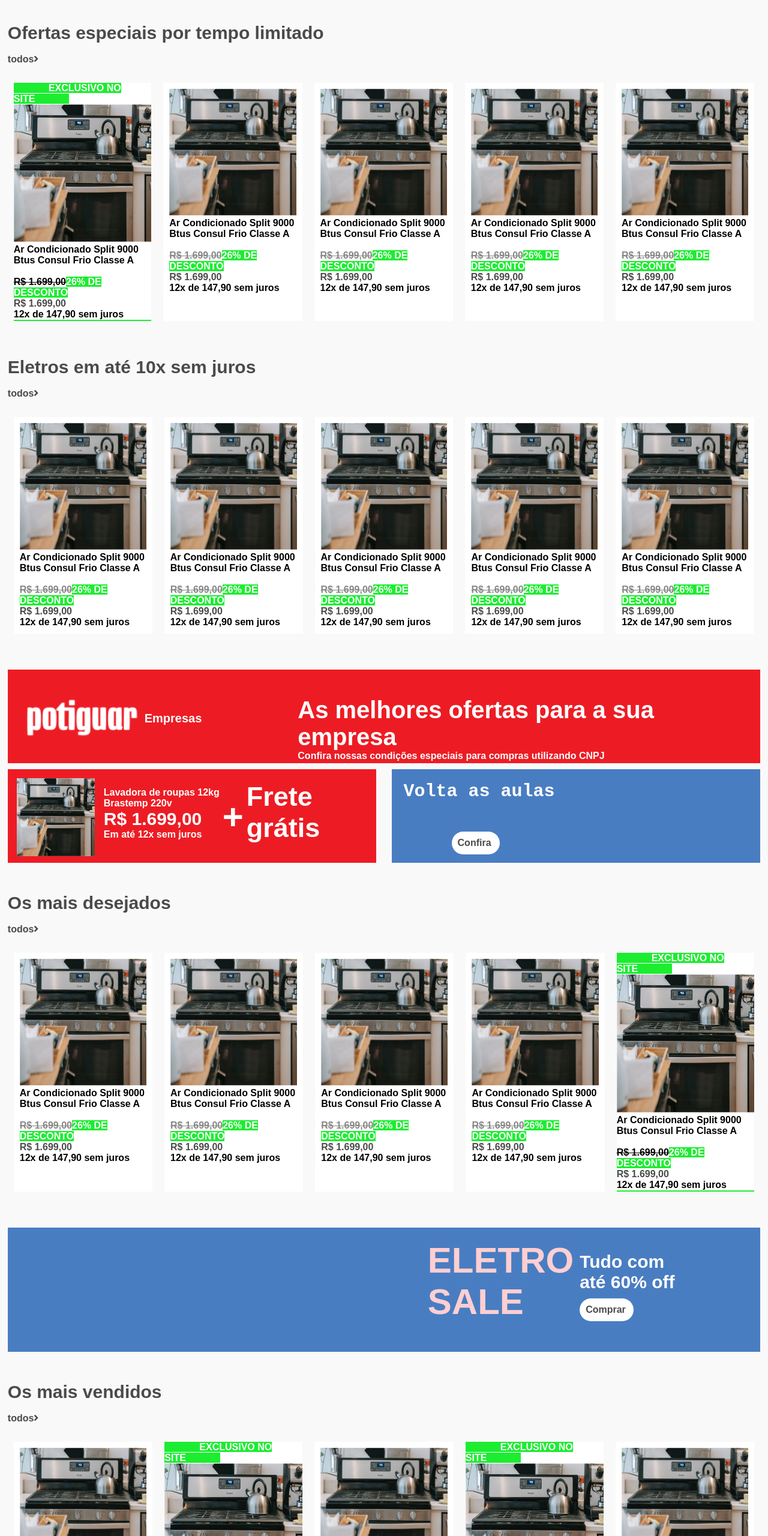
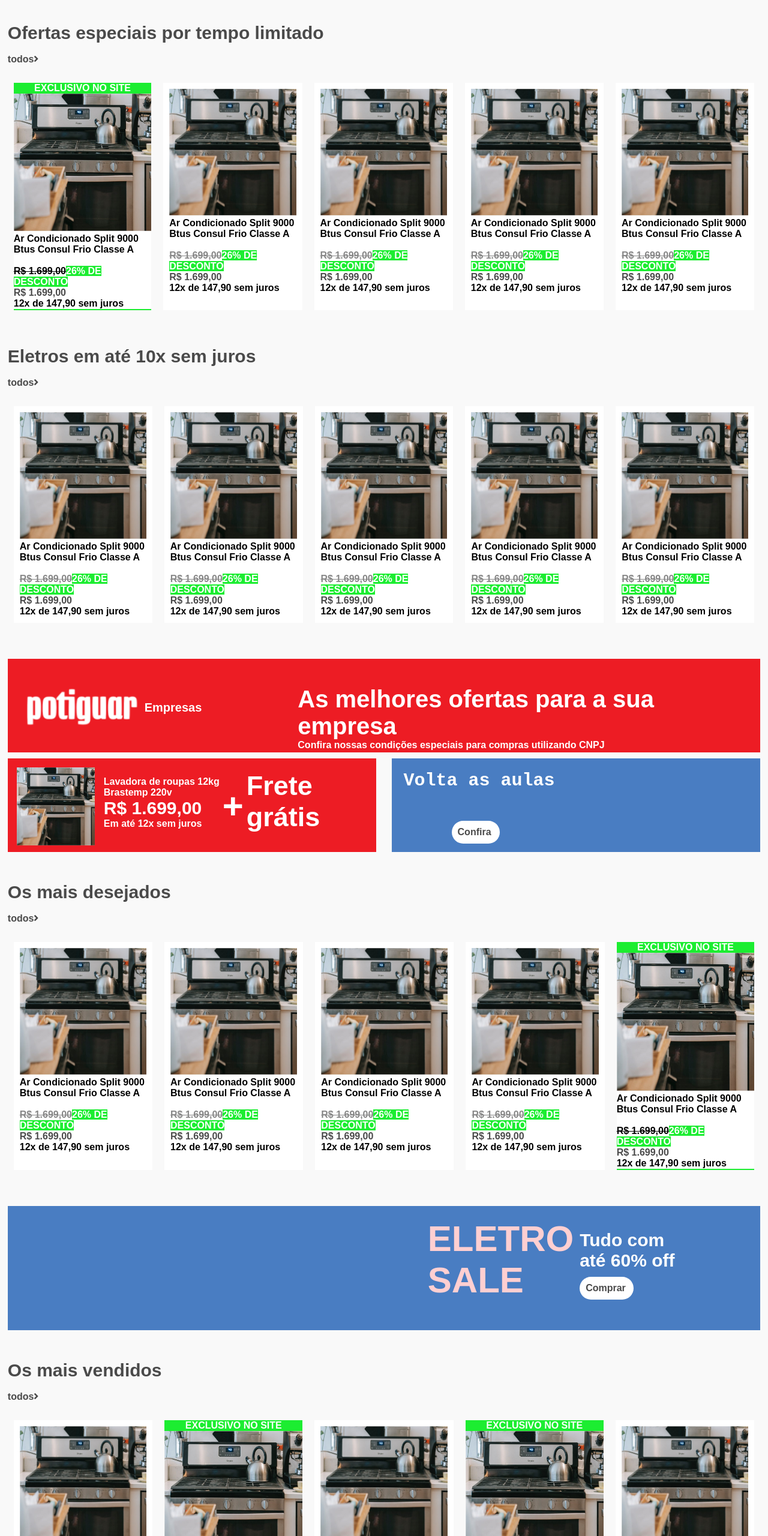
Before and after one commit to ivelcorvo/Avaliacao, a plain HTML site: page index.html in a window 1280 px wide. Shown: the part 1060-3620 px from the top of the page at 60% size. Drawn offline with Linux system fonts and the light colour scheme.

Commit message:
finalizado

```diff
--- a/_css/estilo.css
+++ b/_css/estilo.css
@@ -370,8 +370,8 @@ section span{
 
 /* ------------------------ */
 .full{
-    padding-left: 58px;
-    padding-right: 57px;
+    width: 100%;
+    background-color: var(--grifado);
 }
 
 .item-artigo3{
--- a/index.html
+++ b/index.html
@@ -186,7 +186,7 @@
                 <span class="mostrar-mais"><a href="#">Ver todos<i class="fa fa-angle-right" aria-hidden="true"></i></a></span>
                 <div class="atigos2 flex top">
                     <article class="item-artigo3">
-                        <span class="grifado full">EXCLUSIVO NO SITE</span>
+                        <div class="full center "><span class="branco">EXCLUSIVO NO SITE</span></div>
                         <figure>
                             <img src="_img/fogo.jpg" class="img-responsiva">
                             <figcaption class="left">
@@ -387,7 +387,7 @@
                         </figure>
                     </article>
                     <article class="item-artigo3">
-                        <span class="grifado full">EXCLUSIVO NO SITE</span>
+                        <div class="full center "><span class="branco">EXCLUSIVO NO SITE</span></div>
                         <figure>
                             <img src="_img/fogo.jpg" class="img-responsiva">
                             <figcaption class="left">
@@ -434,7 +434,7 @@
                         </figure>
                     </article>
                     <article class="item-artigo3">
-                        <span class="grifado full">EXCLUSIVO NO SITE</span>
+                        <div class="full center "><span class="branco">EXCLUSIVO NO SITE</span></div>
                         <figure>
                             <img src="_img/fogo.jpg" class="img-responsiva">
                             <figcaption class="left">
@@ -457,7 +457,7 @@
                         </figure>
                     </article>
                     <article class="item-artigo3">
-                        <span class="grifado full">EXCLUSIVO NO SITE</span>
+                        <div class="full center "><span class="branco">EXCLUSIVO NO SITE</span></div>
                         <figure>
                             <img src="_img/fogo.jpg" class="img-responsiva">
                             <figcaption class="left">
```
